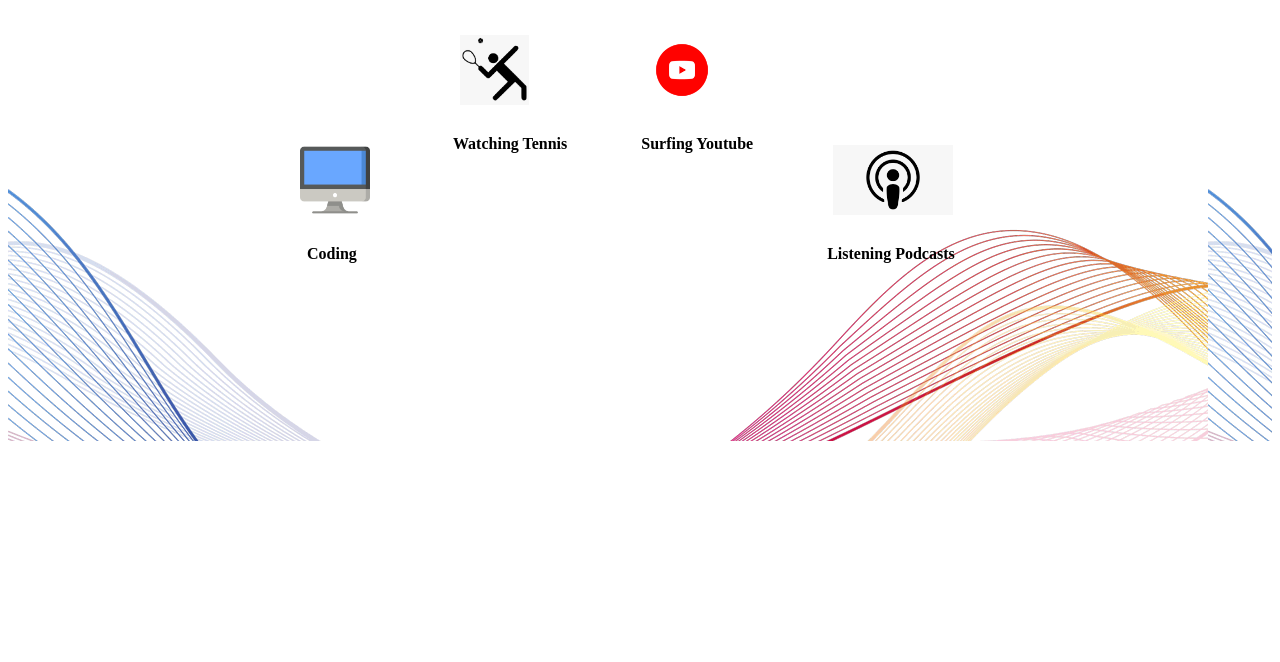
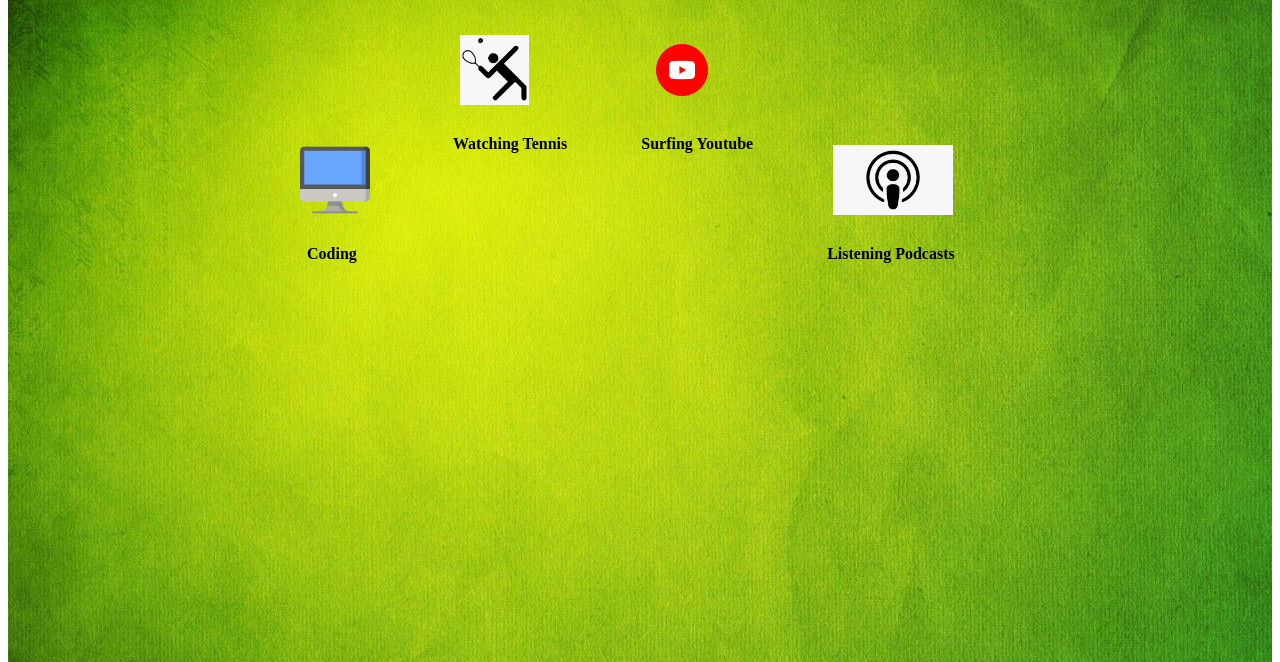
Before and after one commit to YatharthGambhir/yg0103.github.io, a plain HTML site: page T1.html in a window 1280 px wide. Shown: the part 231-893 px from the top of the page. Drawn offline with Linux system fonts and the light colour scheme.

Commit message:
Update T1.html

```diff
--- a/T1.html
+++ b/T1.html
@@ -4,7 +4,7 @@
 
     </head>
     <style>
-     #cl{width: 100%;background-image:url("back1.gif");height: 100%;position: relative;top: 9%;}
+     #cl{width: 100%;background-image:url("greba.jfif");height: 100%;position: relative;top: 9%;}
   #v{padding-top: 60px; margin: 0 auto;width: 1000px;;}
   .p{font-size: 160%;font-weight: bold ;;color: #000080;font-family: Georgia, 'Times New Roman', Times, serif;}
   .f{padding-left: 10px;padding-top: 20px;font-size: 120%;}
```
